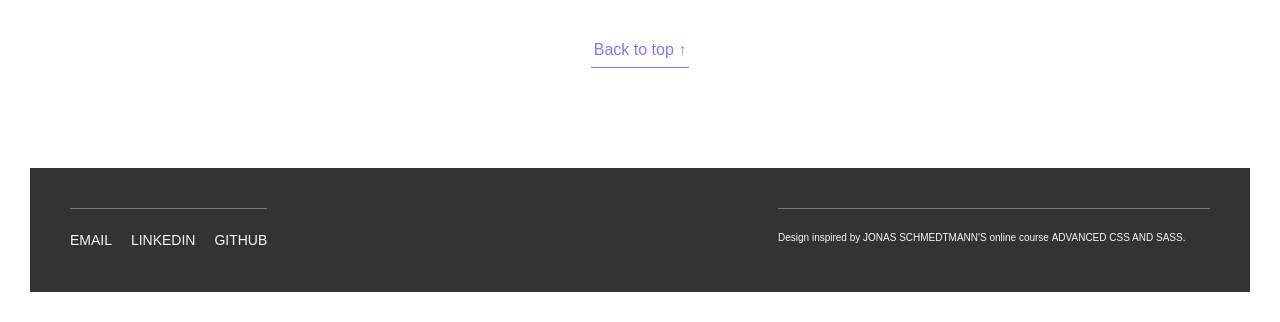
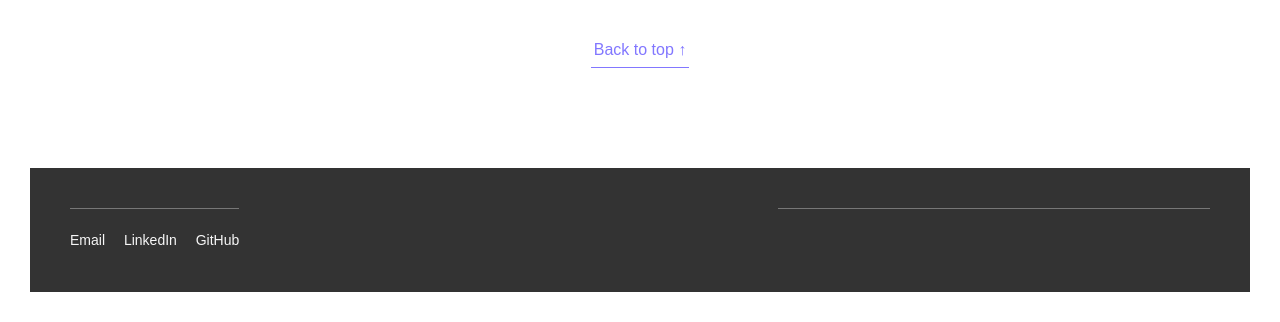
Before and after one commit to JamesBaine/portefeuille, a website: page index.html in a window 1280 px wide. Shown: the part 3474-3796 px from the top of the page. Drawn offline with nearby package versions, Linux system fonts and the light colour scheme; a web font is replaced by a local one.

Commit message:
font color and footer content changed

```diff
--- a/index.html
+++ b/index.html
@@ -263,7 +263,7 @@
                 </div>
                 <div class="col-1-of-2">
                     <P class="footer__copyright">
-                        Design inspired by <a href="#" class="footer__link">Jonas Schmedtmann's</a> online course <a href="#" class="footer__link">Advanced CSS and Sass</a>.
+
                     </p>
                 </div>
             </div>
--- a/sass/abstracts/_variables.scss
+++ b/sass/abstracts/_variables.scss
@@ -21,7 +21,7 @@ $color-grey-dark-3: #333;
 $color-white: #fff;
 $color-black: #000;
 
-$font-color: #767676;
+$font-color: #555555;
 
 
 // FONT
--- a/sass/base/_typography.scss
+++ b/sass/base/_typography.scss
@@ -3,7 +3,7 @@ body {
     font-weight: 400;
     /*font-size: 16px;*/
     line-height: 1.7;
-    color: $color-grey-dark;
+    color: $font-color;
 }
 
 .heading-primary {
@@ -99,7 +99,3 @@ body {
         margin-bottom: 3rem;
     }
 }
-
-.footer__copyright {
-    font-size: 1rem;
-}
--- a/sass/layout/_footer.scss
+++ b/sass/layout/_footer.scss
@@ -53,7 +53,6 @@
             color: $color-grey-light-1;
             background-color: $color-grey-dark-3;
             text-decoration: none;
-            text-transform: uppercase;
             display: inline-block;
             transition: all .2s;
         }
```
Also changed, not shown: css/style.css.
